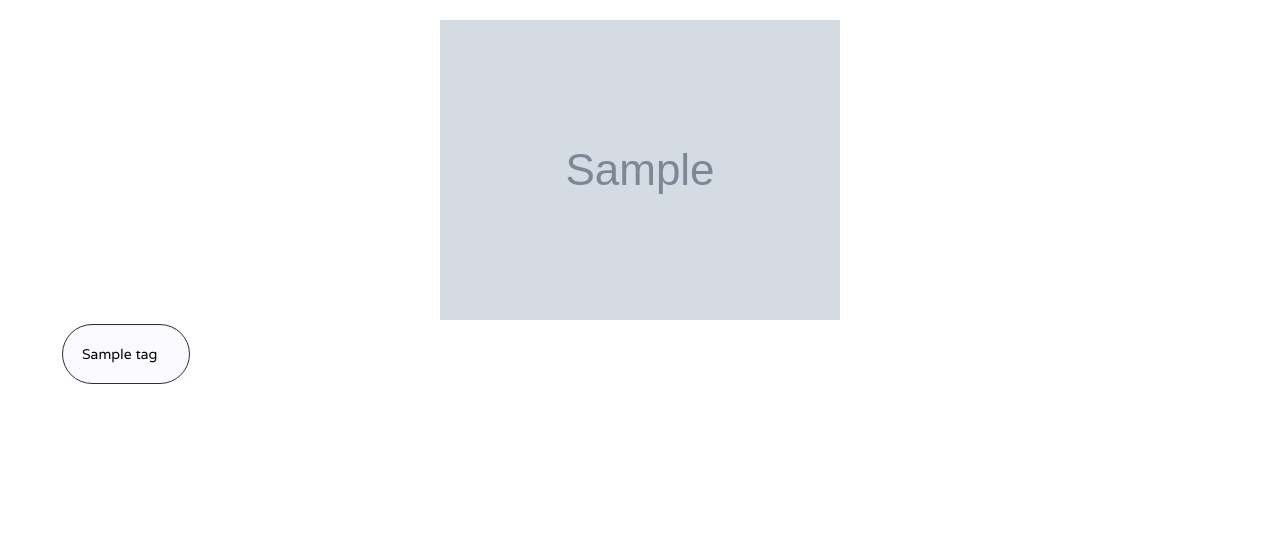
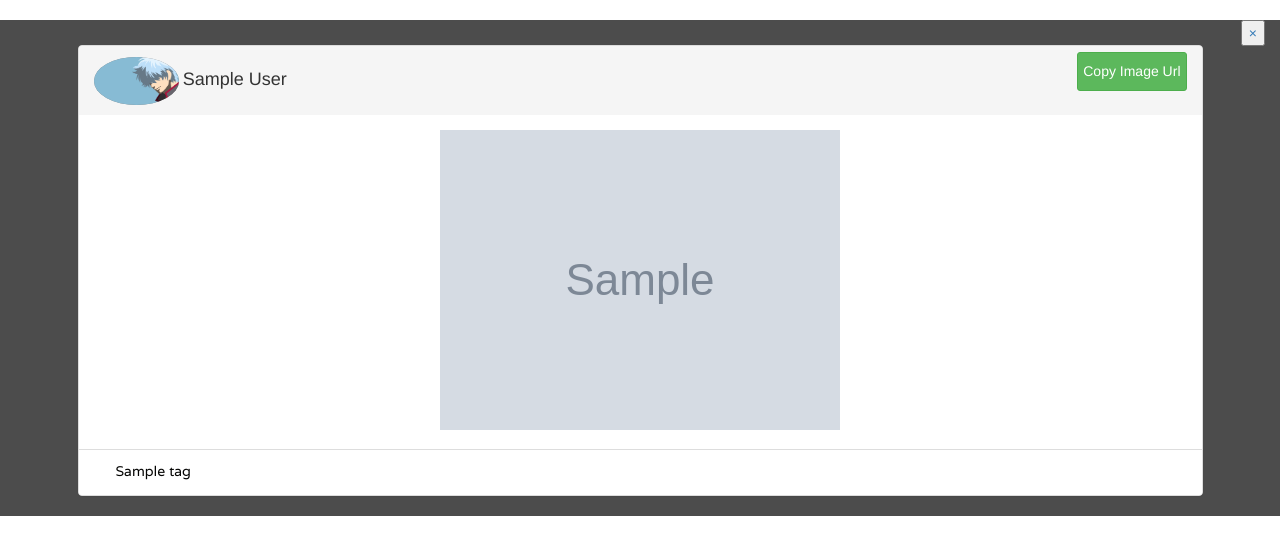
Before and after one commit to carolwanjohi/unsplash-clone, a Django app: page /image-post/1 in a window 1280 px wide. Shown: the part 76-631 px from the top of the page. Run offline with Django 3.2, Linux system fonts and the light colour scheme; tables that the repository leaves empty hold one stand-in row (values such as "Sample post"); grey boxes marked "Sample" are stand-in pictures; some libraries are stand-ins or nearby versions.

Commit message:
Change styling Style the image post template to look like an overlay Create a modal that displays the url of the image and link to copy the image

```diff
--- a/clone/templates/all-posts/image-post.html
+++ b/clone/templates/all-posts/image-post.html
@@ -13,24 +13,47 @@
 {% block content %}
 
     {{block.super}}
-    <div class="container-fluid">
+    <div class="container-fluid image-overlay">
 
-        <div class="row">
+        <a href="{% url 'index'%}">
+            <button type="button" class="close-overlay">
+                &times;
+            </button>
+        </a>
 
-            <div class="col-xs-12 col-sm-12 col-md-12 col-lg-12">
+        <div class="panel panel-default image-panel">
 
-                <img src="{{image_post.image.url}}" alt="{{image_post.name}}" class="img-responsive">
+            <div class="panel-heading">
+
+                <img src="{% static 'images/gin-chan.png'%}" alt="avatar" class="img-responsive avatar">
+
+                <h4 class="user-info">
+                    {{image_post.user.first_name}} {{image_post.user.last_name}}
+                </h4>
+
+                <button class="btn btn-success btn-xs" data-toggle="modal" data-target="#myModal">
+                    <h5>
+                        Copy Image Url
+                    </h5>
+                </button>
 
             </div>
-        </div>
 
-        <div class="container">
+            <div class="panel-body">
 
-            <div class="row tagsRow">
+                <div class="col-xs-12 col-sm-12 col-md-12 col-lg-12">
+
+                    <img src="{{image_post.image.url}}" alt="{{image_post.name}}" class="img-responsive imagePost">
+
+                </div>
+
+            </div>
+
+            <div class="panel-footer">
 
                 {% for tag in image_post.tags.all %}
 
-                    <div class="col-xs-2 col-sm-2 col-md-2 col-lg-2 well">
+                    <div class="col-xs-2 col-sm-2 col-md-2 col-lg-2">
 
                         <small class="imagePostTags">
                             <a href="{%url 'tag' tag.id%}">{{tag.name}}</a>
@@ -43,5 +66,34 @@
             </div>
 
         </div>
+
+        <!-- Image Link URL -->
+        <div id="myModal" class="modal fade" role="dialog">
+
+            <div class="modal-dialog">
+
+                <!-- Modal header -->
+                <div class="modal-header">
+
+                    <button type="button" class="close" data-dismiss="modal">&times;</button>
+
+                </div>
+
+                <!-- Modal content -->
+                <div class="modal-content">
+
+                    <div class="modal-body">
+                        <a href="{{image_post.image.url}}">
+                            Image
+                        </a>
+                        <h4>https://django-unsplash-clone.herokuapp.com{{image_post.image.url}}</h4>
+                    </div>
+
+                </div>
+
+            </div>
+
+        </div>
+
     </div>
 {% endblock %}
--- a/static/css/image-post.css
+++ b/static/css/image-post.css
@@ -1,25 +1,71 @@
 /*Style image-post template*/
-img.img-responsive{
+.image-overlay {
+    background-color: rgba(0, 0, 0, 0.7);
+    height: 100%;
+}
+
+.close-overlay {
+    float: right;
+}
+
+.close-overlay > a{
+    color: #000;
+}
+
+.image-panel{
+    margin-top: 2%;
+    margin-left: 5%;
+    margin-right: 5%;
+}
+
+.panel-default>.panel-heading {
+    background: white;
+    border-bottom: none;
+    padding-top: 1%;
+}
+
+img.img-responsive.avatar {
+    border-radius: 100%;
+    height: 6vh;
+    display: inline;
+    background-color: grey;
+}
+
+h4.user-info{
+    display: inline;
+}
+
+button.btn.btn-success.btn-xs {
+    float: right;
+    margin-top: -0.5%;
+}
+
+img.img-responsive.imagePost{
     margin-bottom: 0.25em;
     margin-left: auto;
     margin-right: auto;
     display: block;
 }
 
-div.col-xs-2.col-sm-2.col-md-2.col-lg-2.well{
+.panel-default>.panel-footer {
+    background: white;
+    border-bottom: none;
+    padding-top: 1%;
+    padding-bottom: 3%;
+}
+
+div.col-xs-2.col-sm-2.col-md-2.col-lg-2{
     border-radius: 2.5em;
     max-width: 10vw;
     margin-left: 0.5em;
     margin-right: 0.5em;
-    background-color: #FAFAFF;
-    border-color: #2B303A;
 }
 
-div.col-xs-2.col-sm-2.col-md-2.col-lg-2.well > small.imagePostTags > a{
+div.col-xs-2.col-sm-2.col-md-2.col-lg-2 > small.imagePostTags > a{
     color: #040403;
 }
 
-div.col-xs-2.col-sm-2.col-md-2.col-lg-2.well > small.imagePostTags > a:hover{
+div.col-xs-2.col-sm-2.col-md-2.col-lg-2 > small.imagePostTags > a:hover{
     color: #92AFD7;
     text-decoration: none;
 }
```
Also changed, not shown: other parts of static/css/image-post.css (+63 -1 lines), clone/templates/all-posts/index.html (+10 -7 lines), static/css/index.css (+19 -6 lines), static/images/gin-chan.png (added).
